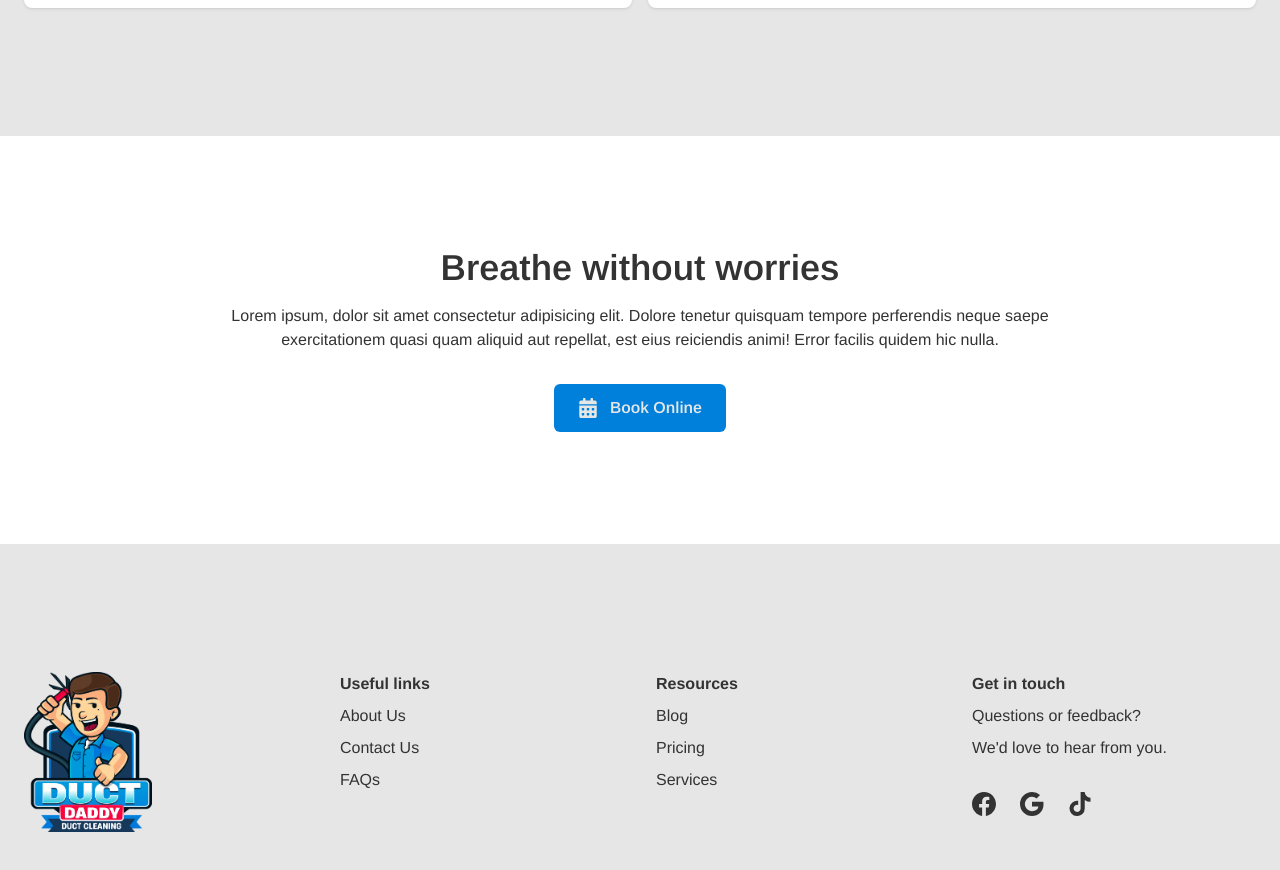
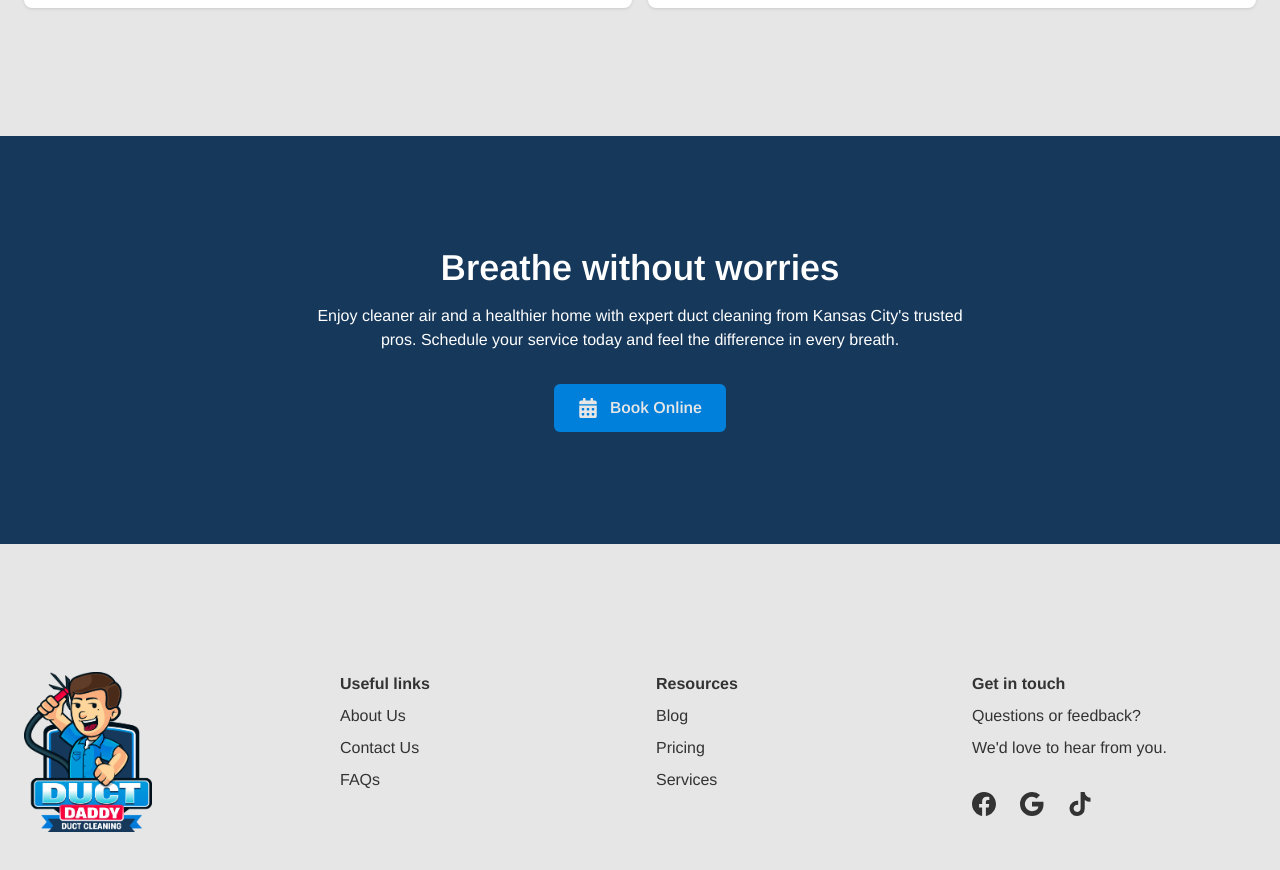
Before and after one commit to flowz0/dd-frontend, a Next.js app: page /blog in a window 1280 px wide. Shown: the part 1220-2090 px from the top of the page. Built offline with nearby package versions, Linux system fonts and the light colour scheme; no server answers.

Commit message:
improve style customization and add paragraph in CTA component

```diff
--- a/app/components/CTA.tsx
+++ b/app/components/CTA.tsx
@@ -3,14 +3,14 @@ import { FaCalendarAlt } from "react-icons/fa";
 
 export default function CTA() {
   return (
-    <section className="bg-[#ffffff] py-28 px-6">
+    <section className="bg-[#16385B] text-[#ffffff] py-20 px-6 sm:py-28">
       <div className="max-w-7xl mx-auto flex flex-col items-center">
         <header className="flex flex-col">
           <h2 className="text-3xl font-semibold text-center md:text-4xl">
             Breathe without worries
           </h2>
-          <p className="mt-4 text-center max-w-4xl">
-            Lorem ipsum, dolor sit amet consectetur adipisicing elit. Dolore tenetur quisquam tempore perferendis neque saepe exercitationem quasi quam aliquid aut repellat, est eius reiciendis animi! Error facilis quidem hic nulla.
+          <p className="mt-4 text-center max-w-2xl">
+            Enjoy cleaner air and a healthier home with expert duct cleaning from Kansas City&apos;s trusted pros. Schedule your service today and feel the difference in every breath.
           </p>
         </header>
         <Link
```
